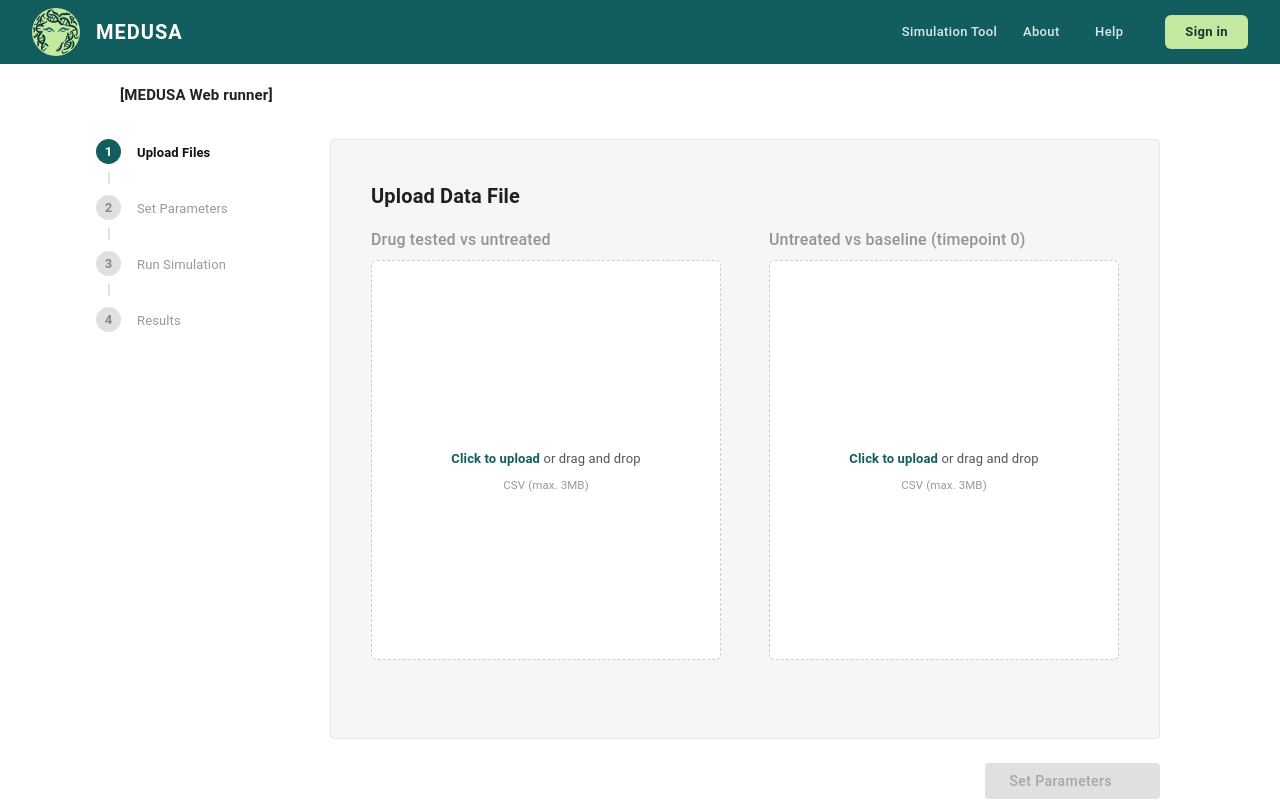
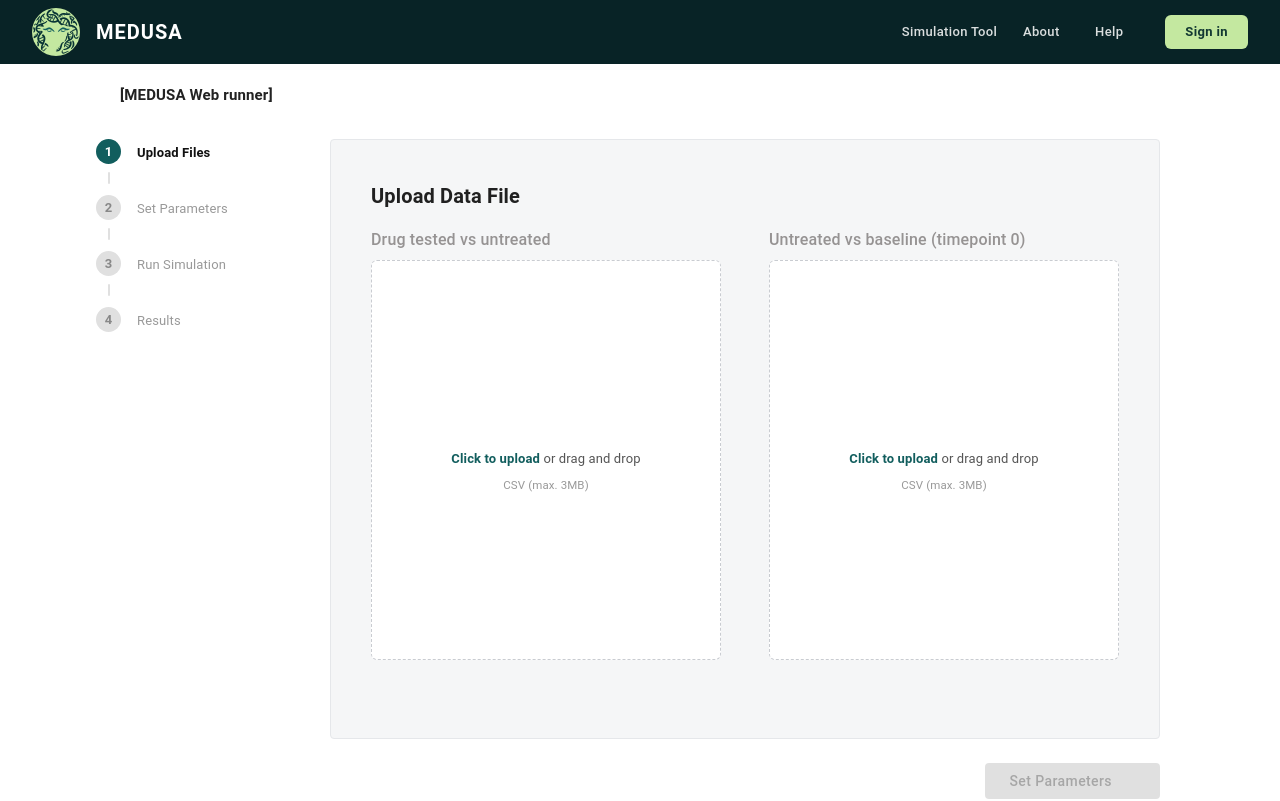
Before and after one commit to Moore-Lab-UMass/MEDUSA-Web-Runner, a Next.js app: page / in a window 1280 px wide. Shown: the top 801 px of the page. Built offline with nearby package versions, Linux system fonts and the light colour scheme; no server answers; some icons are missing; what @mui/material-nextjs, @mui/x-license would draw is missing.

Commit message:
Update Header.tsx

```diff
--- a/src/components/Header.tsx
+++ b/src/components/Header.tsx
@@ -10,7 +10,7 @@ const NAV_LINKS = ['Simulation Tool', 'About', 'Help'];
 
 export default function Header() {
   return (
-    <AppBar position="sticky" elevation={0} color="primary" sx={{ top: 0, zIndex: (theme) => theme.zIndex.appBar }}>
+    <AppBar position="sticky" elevation={0} sx={{ top: 0, zIndex: (theme) => theme.zIndex.appBar, bgcolor: 'primary.dark' }}>
       <Toolbar sx={{ minHeight: 64, px: { xs: 2, sm: 4 }, gap: { xs: 1, sm: 3 } }}>
         <Box sx={{ display: 'flex', alignItems: 'center', gap: 2 }}>
           <Box
```
